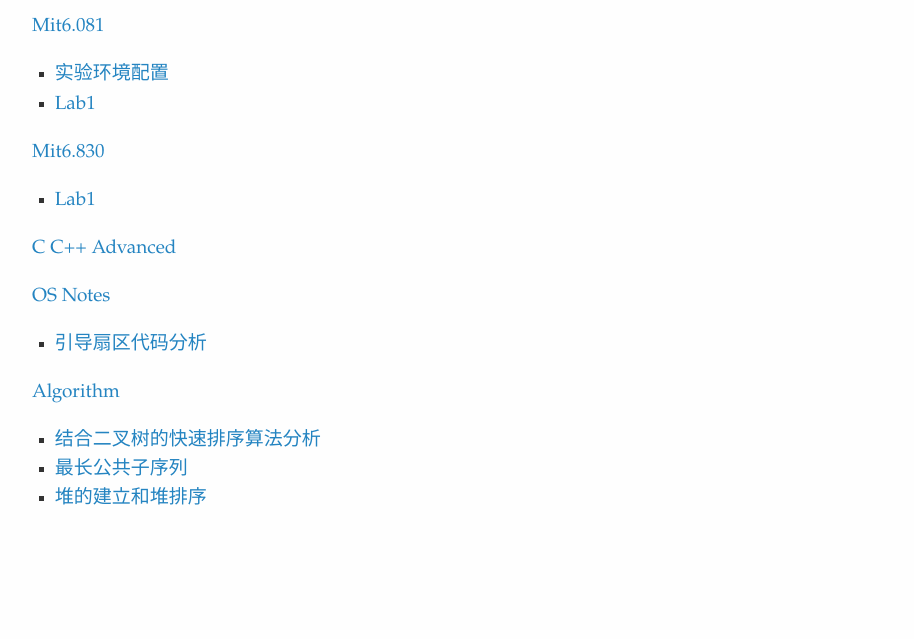
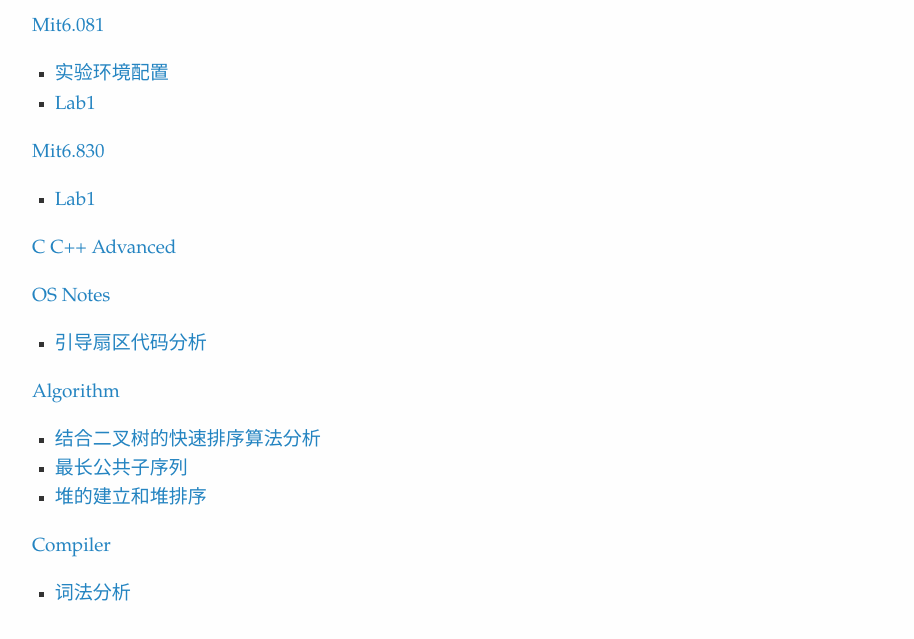
Before and after one commit to TomsPillow/samona-omo.github.io, a plain HTML site: page index.html in a window 1280 px wide. Shown: the part 225-864 px from the top of the page, without its empty margins (128-1042 px from the left). Before the commit the page ends 824 px from the top, so only its background shows below. Drawn offline with Linux system fonts and the light colour scheme.

Commit message:
Update index.html

```diff
--- a/index.html
+++ b/index.html
@@ -498,6 +498,6 @@
 </style><title></title>
 </head>
 <body class='typora-export'><div class='typora-export-content'>
-<div id='write'  class=''><h1 id='this-is-samoan-omogithubio'><span>This is samoan-omo.github.io</span></h1><p><a href='./MIT6.081'><span>Mit6.081</span></a></p><ul><li><a href='https://samona-omo.github.io/MIT6.081/Configuration/config.html'><span>实验环境配置</span></a></li><li><a href='https://samona-omo.github.io/MIT6.081/Lab1/lab1.html'><span>Lab1</span></a></li></ul><p><a href='./Mit6.830'><span>Mit6.830</span></a></p><ul><li><a href='https://samona-omo.github.io/Mit6.830/Lab1/lab1.html'><span>Lab1</span></a></li></ul><p><a href='./C_C++_Advanced'><span>C C++ Advanced</span></a></p><p><a href='https://github.com/samona-omo/samona-omo.github.io/edit/main/OS%20Notes'><span>OS Notes</span></a></p><ul><li><a href='https://samona-omo.github.io/OS%20Notes/%E5%BC%95%E5%AF%BC%E6%89%87%E5%8C%BA%E4%BB%A3%E7%A0%81%E7%BC%96%E5%86%99.html'><span>引导扇区代码分析</span></a></li></ul><p><a href='./Algorithm'><span>Algorithm</span></a></p><ul><li><a href='https://samona-omo.github.io/Algorithm/Quicksort&amp;BTree.html'><span>结合二叉树的快速排序算法分析</span></a></li><li><a href='https://samona-omo.github.io/Algorithm/最长公共子序列.html'><span>最长公共子序列</span></a></li><li><a href='https://samona-omo.github.io/Algorithm/Heap.html'><span>堆的建立和堆排序</span></a></li></ul><p>&nbsp;</p></div></div>
+<div id='write'  class=''><h1 id='this-is-samoan-omogithubio'><span>This is samoan-omo.github.io</span></h1><p><a href='./MIT6.081'><span>Mit6.081</span></a></p><ul><li><a href='https://samona-omo.github.io/MIT6.081/Configuration/config.html'><span>实验环境配置</span></a></li><li><a href='https://samona-omo.github.io/MIT6.081/Lab1/lab1.html'><span>Lab1</span></a></li></ul><p><a href='./Mit6.830'><span>Mit6.830</span></a></p><ul><li><a href='https://samona-omo.github.io/Mit6.830/Lab1/lab1.html'><span>Lab1</span></a></li></ul><p><a href='./C_C++_Advanced'><span>C C++ Advanced</span></a></p><p><a href='https://github.com/samona-omo/samona-omo.github.io/edit/main/OS%20Notes'><span>OS Notes</span></a></p><ul><li><a href='https://samona-omo.github.io/OS%20Notes/%E5%BC%95%E5%AF%BC%E6%89%87%E5%8C%BA%E4%BB%A3%E7%A0%81%E7%BC%96%E5%86%99.html'><span>引导扇区代码分析</span></a></li></ul><p><a href='./Algorithm'><span>Algorithm</span></a></p><ul><li><a href='https://samona-omo.github.io/Algorithm/Quicksort&amp;BTree.html'><span>结合二叉树的快速排序算法分析</span></a></li><li><a href='https://samona-omo.github.io/Algorithm/最长公共子序列.html'><span>最长公共子序列</span></a></li><li><a href='https://samona-omo.github.io/Algorithm/Heap.html'><span>堆的建立和堆排序</span></a></li></ul><p><a href='./compiler'><span>Compiler</span></a></p><ul><li><a href='https://samona-omo.github.io/compiler/词法分析.html'><span>词法分析</span></a></li></ul></div></div>
 </body>
 </html>
```
